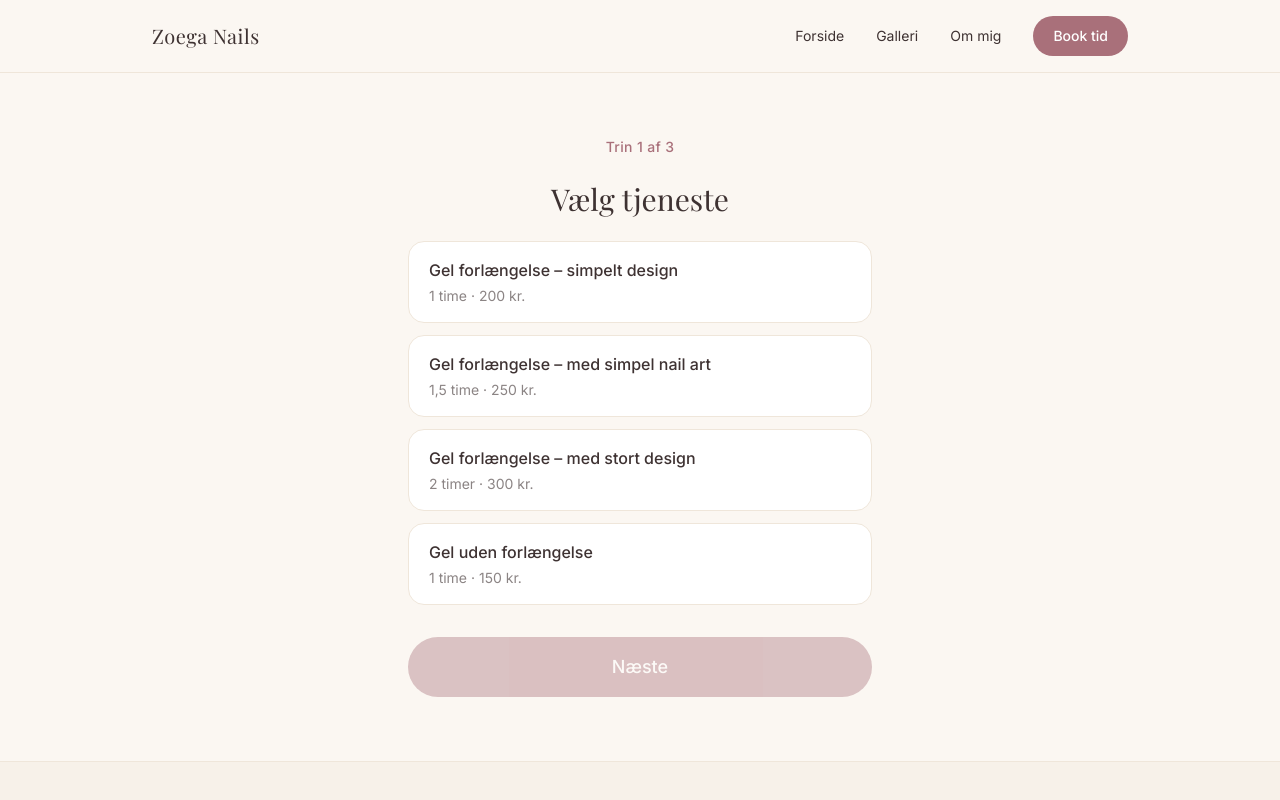
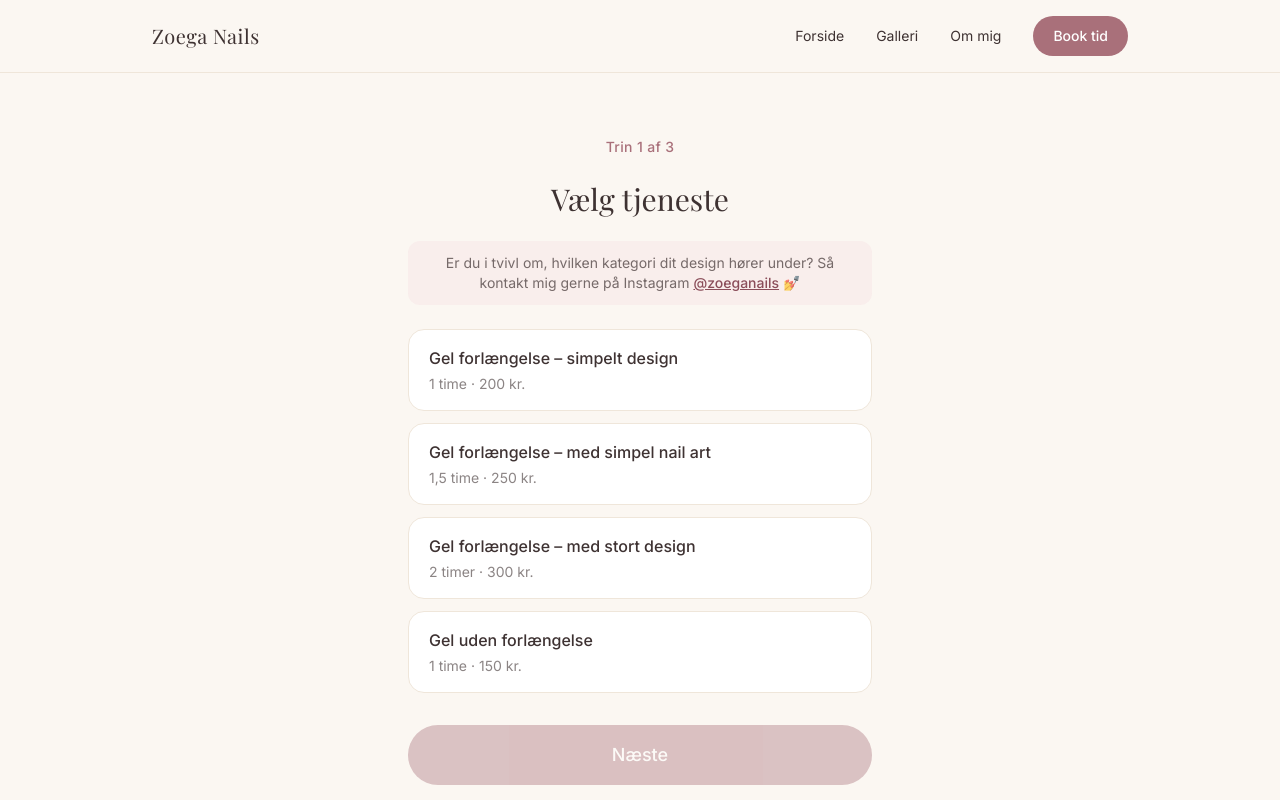
Before and after one commit to soph4638/zoega-nails, a Next.js app: page /book in a window 1280 px wide. Shown: the top 800 px of the page. Built offline with nearby package versions, Linux system fonts and the light colour scheme; a web font is replaced by a local one.

Commit message:
Update BookingWizard.tsx

```diff
--- a/components/BookingWizard.tsx
+++ b/components/BookingWizard.tsx
@@ -116,6 +116,19 @@ export default function BookingWizard() {
       {step === 1 && (
         <section>
           <h1 className="mb-6 text-center font-serif text-3xl text-ink">Vælg tjeneste</h1>
+          <p className="mb-6 rounded-xl bg-blush/40 px-4 py-3 text-center text-sm text-ink/70">
+            Er du i tvivl om, hvilken kategori dit design hører under? Så kontakt mig gerne på
+            Instagram{" "}
+            <a
+              href="https://www.instagram.com/zoeganails"
+              target="_blank"
+              rel="noopener noreferrer"
+              className="font-medium text-accent-dark underline"
+            >
+              @zoeganails
+            </a>{" "}
+            💅
+          </p>
           <div className="flex flex-col gap-3">
             {services.map((service) => (
               <button
```
